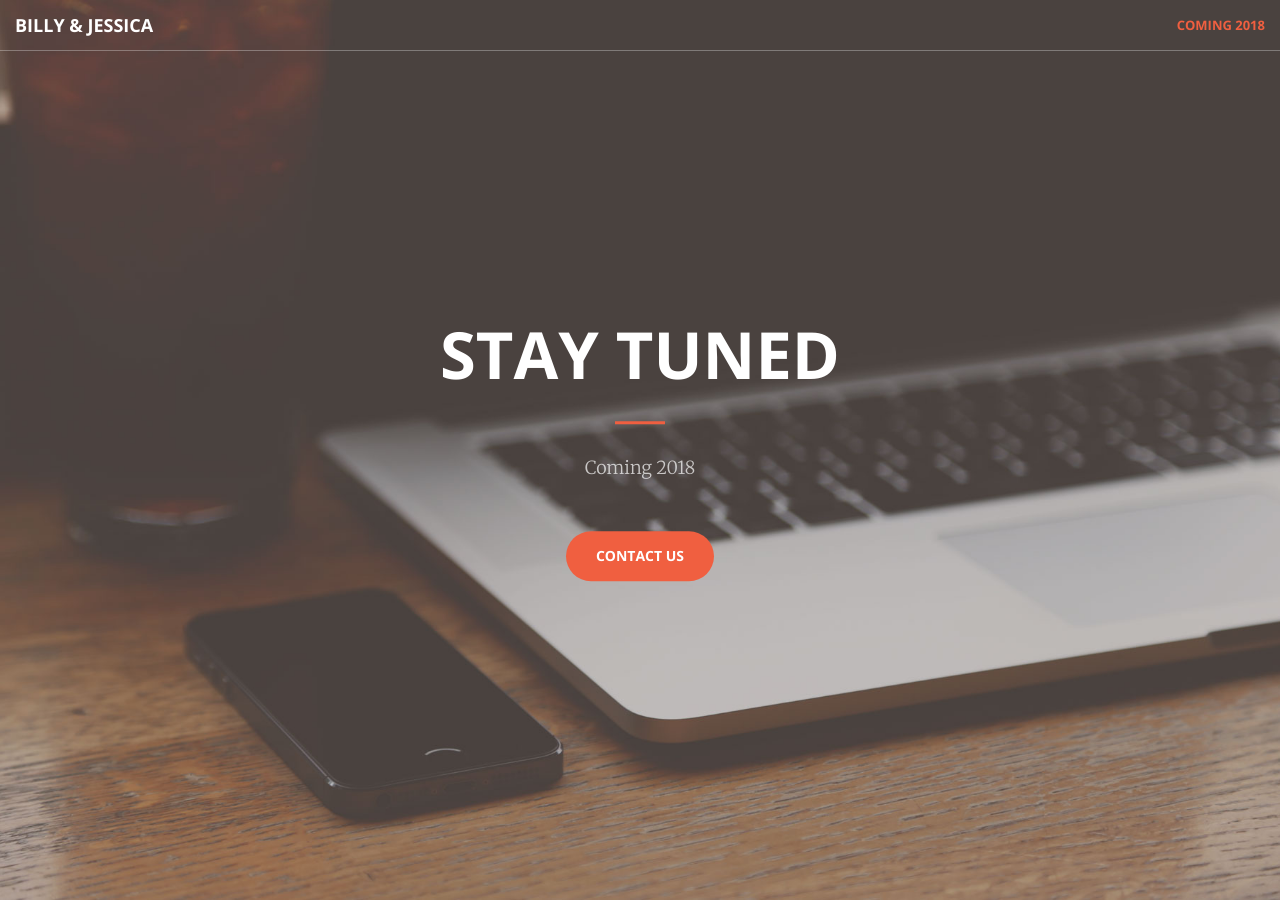
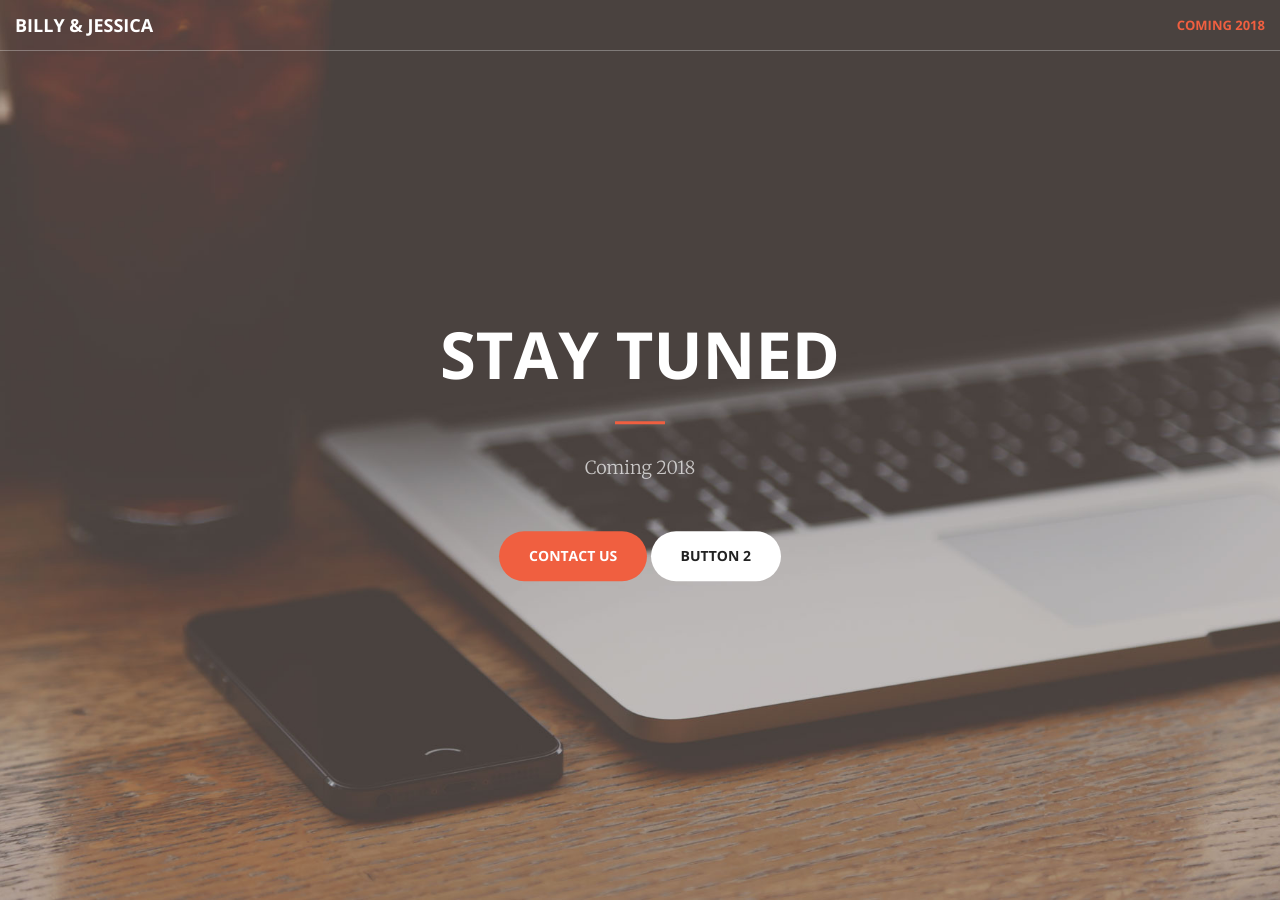
Before and after one commit to notbleh/wed-website, a Jekyll site: the page built from index.html, in a window 1280 px wide and 900 px high. Built offline with Jekyll 4.4.1, drawn with Linux system fonts in a browser that asks for light colours.

Commit message:
Update stay-tuned.html

```diff
--- a/_includes/stay-tuned.html
+++ b/_includes/stay-tuned.html
@@ -6,6 +6,7 @@
             <hr>
             <p>Coming 2018</p>
             <a href="#rsvp" class="btn btn-primary btn-xl page-scroll">Contact Us</a>
+            <a href="#" class="btn btn-default btn-xl wow tada">Button 2</a>
         </div>
     </div>
 </header>
```
